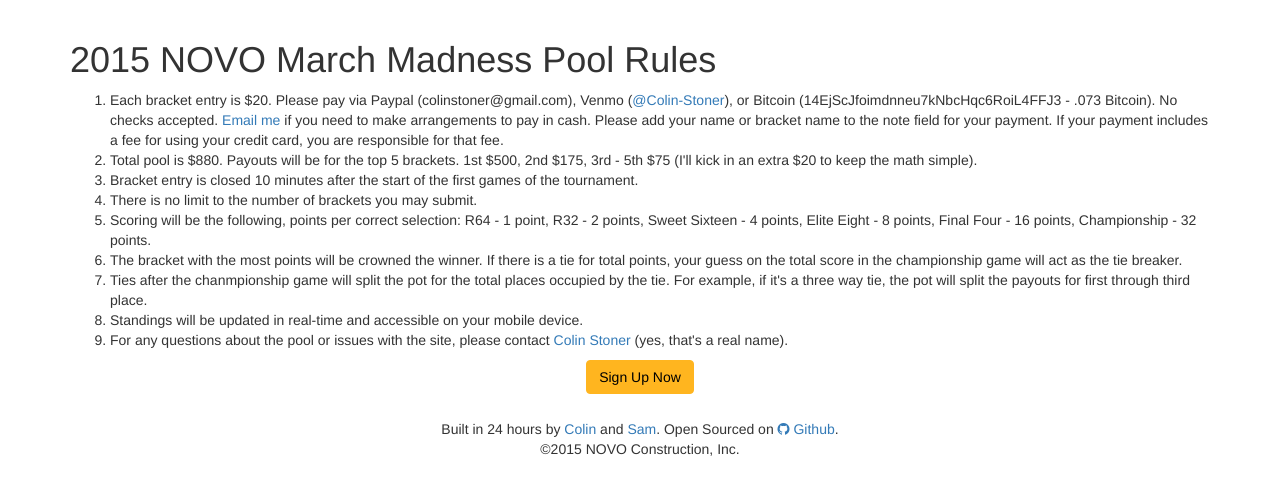
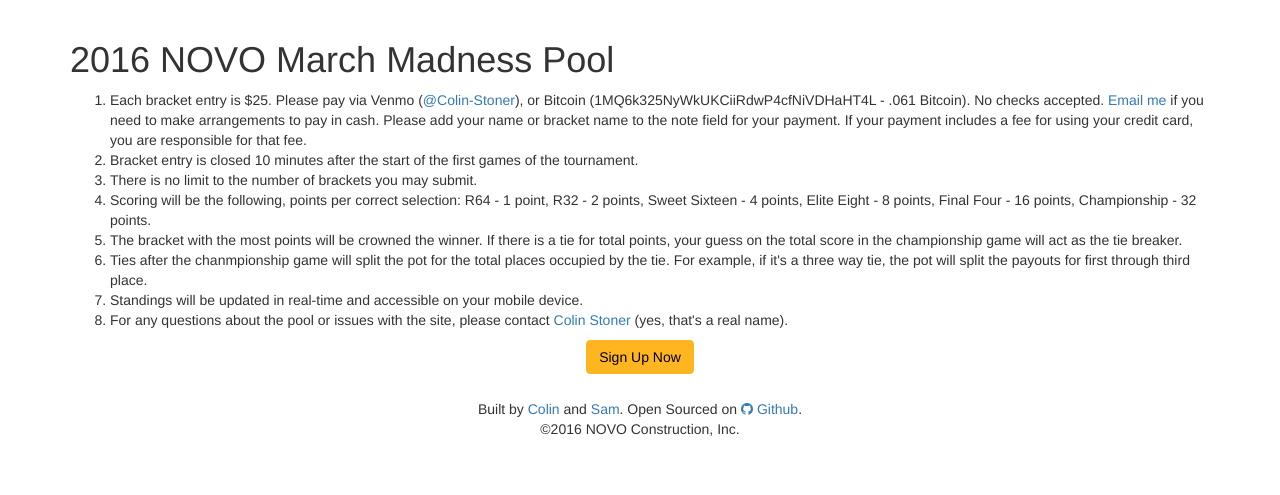
Before and after one commit to NOVO-Construction/django-march-madness, a Django app: template django-march-madness/templates/pages/rules.html in a window 1280 px wide. Shown: the part 52-547 px from the top of the page. Run offline with Django 3.2, Linux system fonts and the light colour scheme; the template is opened without the code that fills it, so the values that code supplies are empty; some libraries are stand-ins or nearby versions.

Commit message:
Rules and template updates

```diff
--- a/django-march-madness/templates/__base.html
+++ b/django-march-madness/templates/__base.html
@@ -108,7 +108,7 @@
     {% block extra_javascript %}
     {% endblock extra_javascript %}
     <footer>
-      <p class="text-center">Built in 24 hours by <a href="mailto:cstoner@novoconstruction.com">Colin</a> and <A href="mailto:skuehn@novoconstruction.com">Sam</a>. Open Sourced on <a href="https://github.com/NOVO-Construction/django-march-madness"><i class="fa fa-github"></i> Github</a>.<br>&copy;2015 NOVO Construction, Inc.</p>
+      <p class="text-center">Built by <a href="https://github.com/colinstoner">Colin</a> and <a href="https://github.com/samkuehn">Sam</a>. Open Sourced on <a href="https://github.com/NOVO-Construction/django-march-madness"><i class="fa fa-github"></i> Github</a>.<br>&copy;2016 NOVO Construction, Inc.</p>
     </footer>
   </body>
 </html>
--- a/django-march-madness/templates/pages/rules.html
+++ b/django-march-madness/templates/pages/rules.html
@@ -3,11 +3,11 @@
 {% block title %}Rules - NOVO March Madness{% endblock %}
 
 {% block content %}
-<h1>2015 NOVO March Madness Pool Rules</h1>
+<h1>2016 NOVO March Madness Pool</h1>
 
 <ol>
-	<li>Each bracket entry is $20. Please pay via Paypal (colinstoner@gmail.com), Venmo (<a href="https://venmo.com/Colin-Stoner">@Colin-Stoner</a>), or Bitcoin (14EjScJfoimdnneu7kNbcHqc6RoiL4FFJ3 - .073 Bitcoin). No checks accepted. <a href="mailto:cstoner@novoconstruction.com">Email me</a> if you need to make arrangements to pay in cash. Please add your name or bracket name to the note field for your payment. If your payment includes a fee for using your credit card, you are responsible for that fee.</li>
-	<li>Total pool is $880. Payouts will be for the top 5 brackets. 1st $500, 2nd $175, 3rd - 5th $75 (I'll kick in an extra $20 to keep the math simple).</li>
+	<li>Each bracket entry is $25. Please pay via Venmo (<a href="https://venmo.com/Colin-Stoner">@Colin-Stoner</a>), or Bitcoin (1MQ6k325NyWkUKCiiRdwP4cfNiVDHaHT4L - .061 Bitcoin). No checks accepted. <a href="mailto:cstoner@novoconstruction.com">Email me</a> if you need to make arrangements to pay in cash. Please add your name or bracket name to the note field for your payment. If your payment includes a fee for using your credit card, you are responsible for that fee.</li>
+	{# <li>Total pool is $880. Payouts will be for the top 5 brackets. 1st $500, 2nd $175, 3rd - 5th $75 (I'll kick in an extra $20 to keep the math simple).</li> #}
 	<li>Bracket entry is closed 10 minutes after the start of the first games of the tournament.</li>
 	<li>There is no limit to the number of brackets you may submit.</li>
 	<li>Scoring will be the following, points per correct selection: R64 - 1 point, R32 - 2 points, Sweet Sixteen - 4 points, Elite Eight - 8 points, Final Four - 16 points, Championship - 32 points.</li>
```
